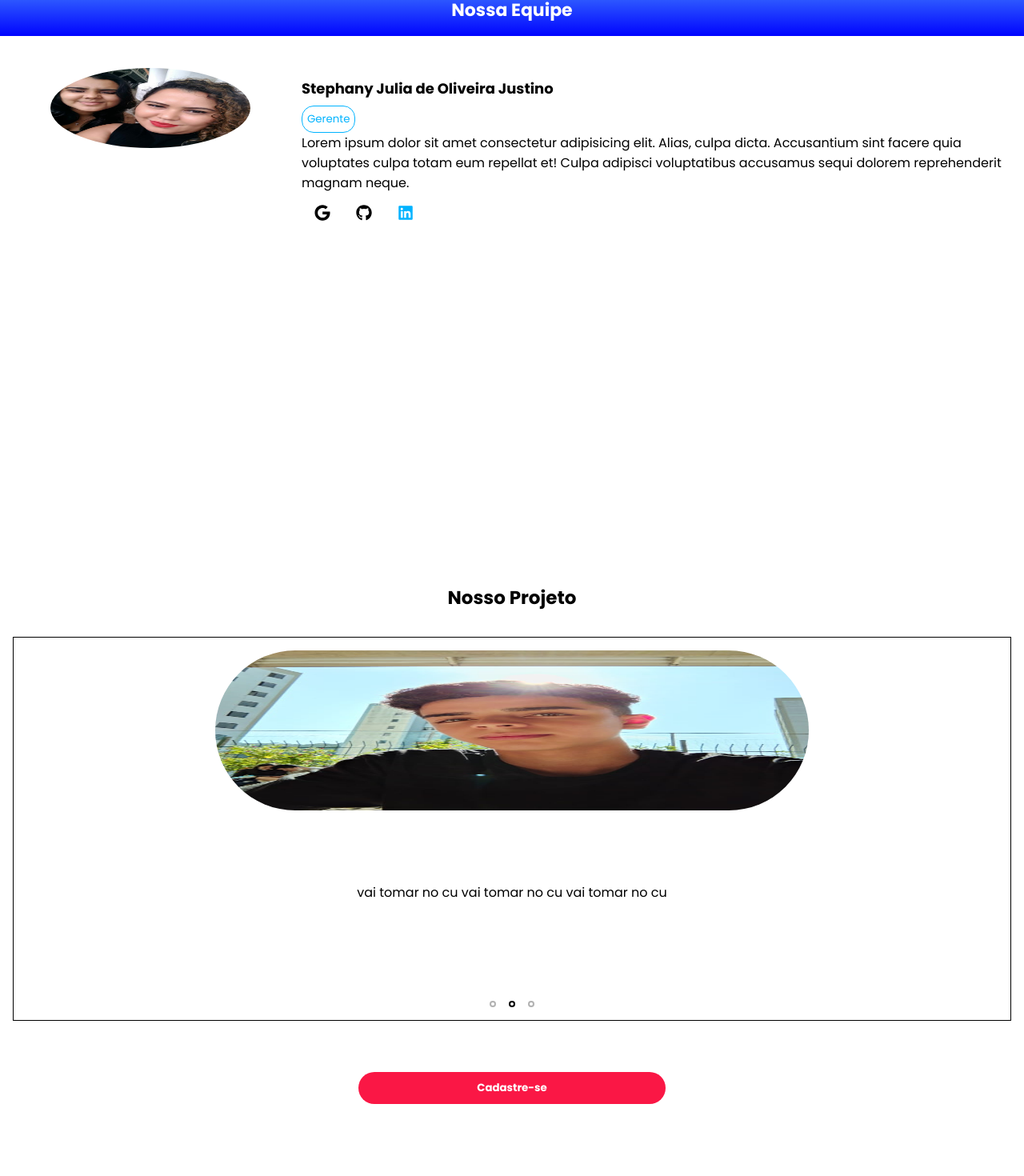
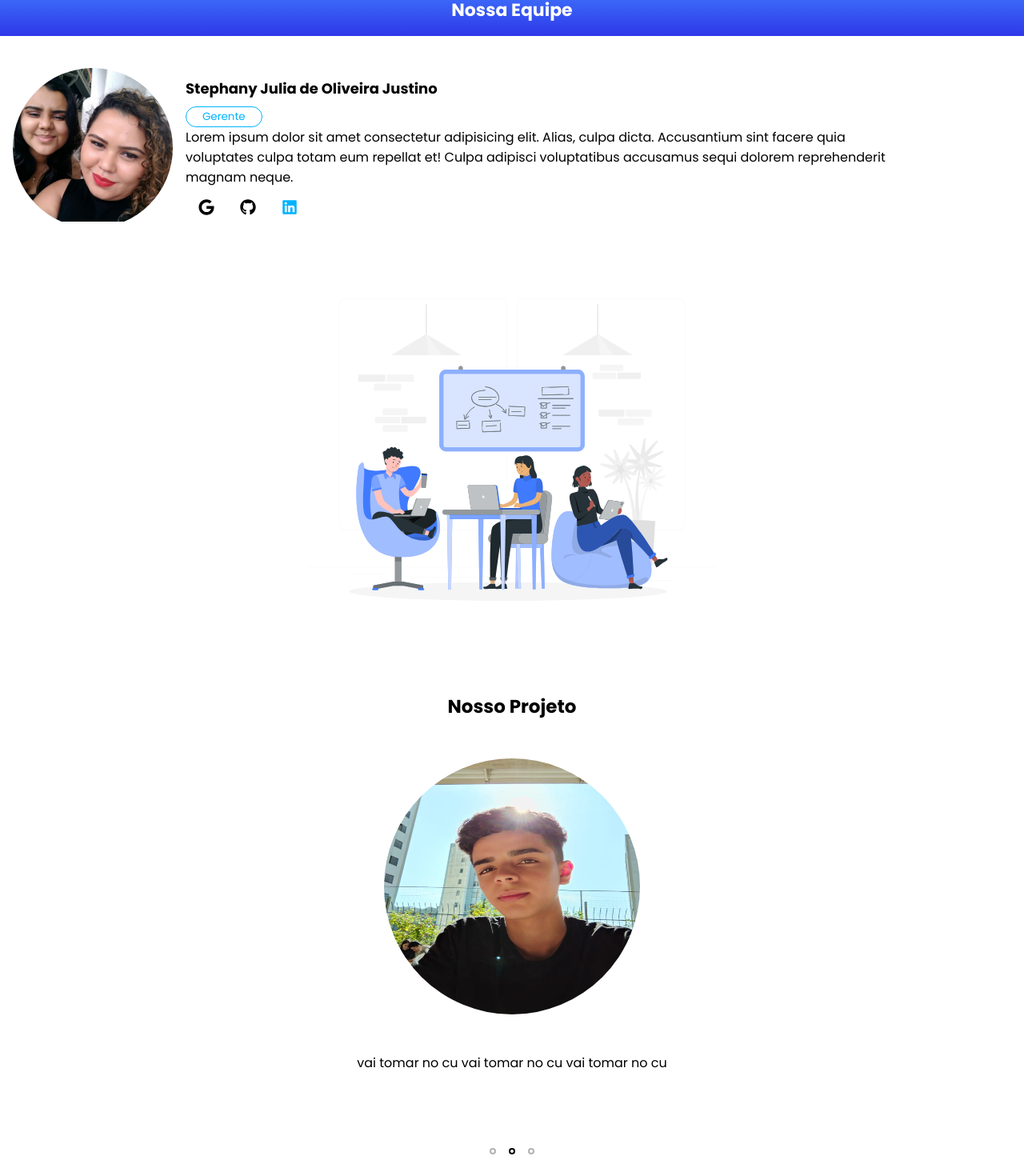
Before and after one commit to Renan2805/Won, a React (Create React App) app: page / in a window 1280 px wide. Shown: the part 860-2330 px from the top of the page at 80% size. Before the commit the page ends 2280 px from the top, so only its background shows below. Built offline with nearby package versions, Linux system fonts and the light colour scheme.

Commit message:
Coisas Feitas

```diff
--- a/src/App.css
+++ b/src/App.css
@@ -12,7 +12,7 @@
 
 /* Chrome, Edge, and Safari */
 *::-webkit-scrollbar {
-  width: 16px;
+  width: 14px;
 }
 
 *::-webkit-scrollbar-track {
@@ -24,3 +24,7 @@
   border-radius: 10px;
   border: 3px solid #ffffff;
 }
+
+.App::-webkit-scrollbar {
+  display: none;
+}
--- a/src/components/LandingSection/index.css
+++ b/src/components/LandingSection/index.css
@@ -14,6 +14,10 @@
   padding-bottom: 1rem;
 
   background-color: white;
+}
+
+.land-section::-webkit-scrollbar {
+
 }
 
 .land-section a {
--- a/src/components/NossaEquipe/index.css
+++ b/src/components/NossaEquipe/index.css
@@ -14,9 +14,13 @@
     font-size: 22px;
 }
 
+.team-illustration {
+    width: 40vw
+}
+
 /*Carrosel cards*/
-.carousel-root {
-    height: calc(100vh - var(--nav-bar-height)) !important;
+.Principal-NossaEquipe .carousel-root {
+    height: fit-content
 }
 
 .Principal-NossaEquipe {
@@ -29,7 +33,7 @@
     width: 100%;
     margin-bottom: 4vh;
     color: white;
-    background-image: linear-gradient(var(--color-main), rgb(0, 4, 255));
+    background-image: linear-gradient(var(--color-main), #2E38E8) ;
 }
 .Membros {
     height: auto;
@@ -39,14 +43,14 @@
     padding: 0 1rem;
 }
 .Fotos {
-    width: 28%;
-    height: auto;
+    width: 200px;
+    height: fit-content;
     margin-right: 2vh;
 }
 .Foto-vitor {
     border-radius: 100%;
-    width: 200px;
-    height: 200px;
+    width: 200px !important;
+    height: 200px !important;
     margin-top: 1vh;
 }
 h3 {
@@ -74,7 +78,7 @@ h3 {
     color: rgb(0, 179, 255);
     border: 1px solid rgb(0, 179, 255);
     border-radius: 15px;
-    padding: 6px;
+    padding: 2px 20px;
 }
 .Titulo-Equipe{
     text-align: left;
@@ -121,10 +125,20 @@ h3 {
     border: transparent;
     cursor: pointer;
 }
+@media screen and (max-width: 380px) {
+    .Foto-vitor {
+        width: 50px;
+        height: 50px;
+    }
+}
+
 @media screen and (min-width: 700px) {
     .Foto-vitor {
-        width: 100px;
-        height: 100px;
+        width: 200px;
+        height: 200px;
+    }
+    .Fotos {
+        height: 200px;
     }
     .Principal-NossaEquipe {
         margin-top: -10vh;
--- a/src/components/NossaEquipe/index.tsx
+++ b/src/components/NossaEquipe/index.tsx
@@ -3,11 +3,13 @@ import './index.css'
 import { IoIosArrowRoundForward, IoIosArrowRoundBack  } from 'react-icons/io'
 import { Carousel } from 'react-responsive-carousel'
 import { FaGithub, FaLinkedin, FaGoogle } from 'react-icons/fa'
+import Team from '../../assets/team.svg'
 import MEMBROS from './membros'
 
 const NossaEquipe = () => {
   return (
-    <div className='Principal-NossaEquipe' id='Principal-NossaEquipe'>
+    <div id='Principal-NossaEquipe'>
+      <div className='Principal-NossaEquipe' >
         <div className='Titulo-Equipe'>
           <p className='texto'>Nossa Equipe</p>
         </div>
@@ -34,6 +36,8 @@ const NossaEquipe = () => {
             ))
           }
         </Carousel>
+        <img src={Team} alt="Ilustração 'Time'" className="team-illustration"/>
+      </div>
     </div>
 
   )
--- a/src/components/NossoProjeto/index.css
+++ b/src/components/NossoProjeto/index.css
@@ -1,5 +1,5 @@
 .Principal-NossoProjeto {
-    height: calc(100vh - var(--nav-bar-height));;
+    height: calc(100vh - var(--nav-bar-height));
 }
 .Titulo {
     width: 100%;
@@ -9,22 +9,26 @@
 }
 .Agrupar-Spans {
     width: 100%;
+    height: fit-content;
     display: flex;
     flex-direction: column;
     justify-content: center;
     gap: 10px;
     margin-top: 4vh;
     padding: 0 1rem;
+    border-radius: 19px;
 }
 .card-projeto {
     display: flex;
     flex-direction: column;
     justify-content: flex-start;
     align-items: center;
+    gap: 3rem;
     text-align: center;
-    height: 60vh;
+    height: 66vh;
     padding: 1rem .3rem;
-    border: 1px solid black;
+    /* border: 1px solid black; */
+    border-radius: 19px;
 }
 
 .Texto {
@@ -48,46 +52,57 @@
 }
 .div-Button {
     width: 100%;
-    height: 5em;
+    height: 40px;
     display: flex;
     justify-content: center;
 }
 .Button {
     width: 60%;
-    height: 50%;
+    height: 40px;
     border: transparent;
-    margin-top: 2vh;
     color: white;
-    background-color: rgb(250, 23, 69);
+    background-color: var(--color-main);
     padding: 2px;
     border-radius: 20px;
     cursor: pointer;
 }
 .Button:hover {
     background-color: white;
-    color: rgb(250, 23, 69);
-    border: 1px solid black;
+    color: var(--color-main);
+    border: 2px solid var(--color-main);
 }
+
+.Agrupar-Spans .slider-wrapper {
+    max-width: 40rem;
+}
+
+
 @media screen and (min-width: 300px) {
     .Agrupar-Spans {
         flex-direction: row;
+
+    }
+    .Texto {
+        margin: 0;
     }
 
-    .Texto {
-        margin: 0;
+    .div-foto {
+        width: 200px;
+        height: 200px
+    }
+
+    .Imagem {
+        width: 100%;
+        height: 100%;
     }
 }
 @media screen and (min-width: 1024px) {
     .Imagem {
-        max-width: 60%;
-        max-height: 100%;
+        border-radius: 100%;
     }
     .div-foto {
-        width: 100%;
-        height: 65%;
-        text-align: center;
-        justify-content:center ;
-        display: flex;
+        height: 20rem;
+        width: 20rem;
     }
     .Agrupar-Spans {
         width: 100%;
```
Also changed, not shown: src/assets/team.svg (added). Lines whose indentation alone changed are shown as unchanged.
